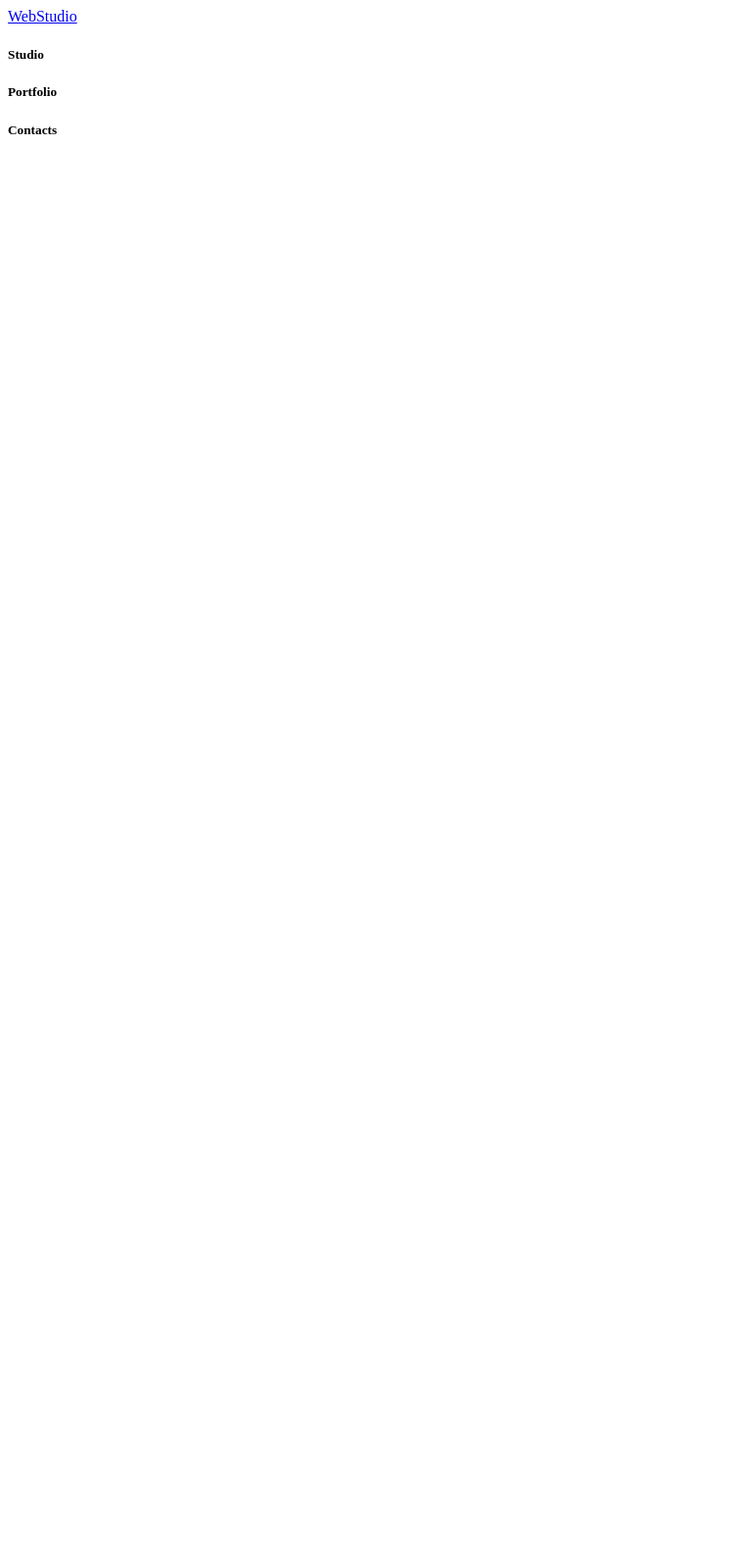
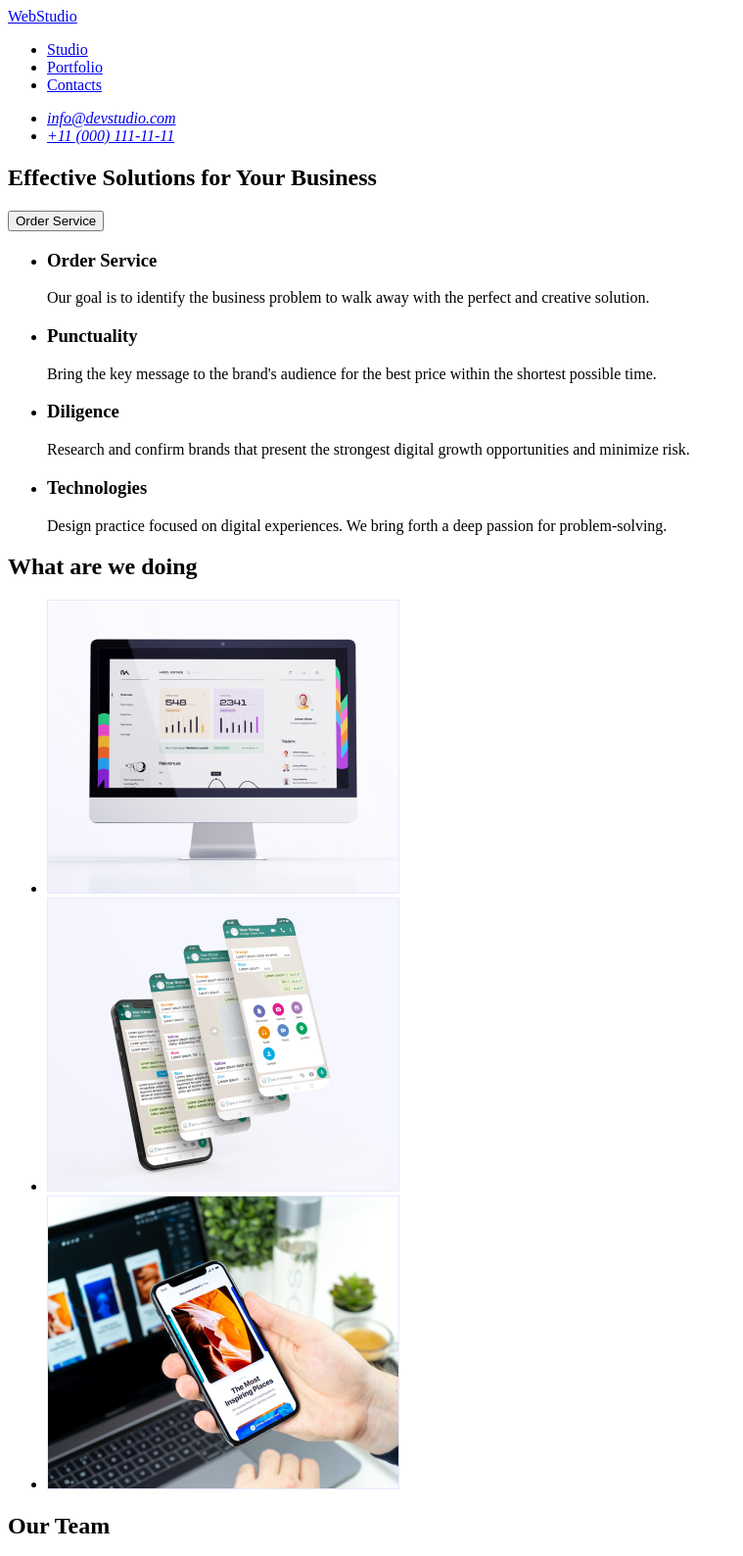
Before and after one commit to MikaelanSchies/goit-markup-hw-01, a plain HTML site: page index.html in a window 1280 px wide. Shown: the top 1588 px of the page at 98% size, without its empty margins (0-759 px from the left). Before the commit the page ends 800 px from the top, so only its background shows below. Drawn offline with Linux system fonts and the light colour scheme.

Commit message:
added images, tags and attributes

```diff
--- a/index.html
+++ b/index.html
@@ -10,10 +10,87 @@
     <header>
         <a href="logotype">WebStudio</a>
         <nav>
-            <h5>Studio</h5>
-            <h5>Portfolio</h5>
-            <h5>Contacts</h5>
+            <ul>
+                <li><a href="#studio">Studio</a></li>
+                <li><a href="#portfolio">Portfolio</a></li>
+                <li><a href="#contacts">Contacts</a></li>
+            </ul>
         </nav>
+        <address>
+            <ul>
+                <li><a href="mailto:info@devstudio.com">info@devstudio.com</a></li>
+                <li><a href="tel:+11 (000) 111-11-11">+11 (000) 111-11-11</a></li>
+            </ul>
+        </address>
     </header>
+    <main>
+        <section>
+            <h1>Effective Solutions for Your Business</h1>
+            <button type="button">Order Service</button>
+        </section>
+        <section>
+            <ul>
+                <li>
+                    <h3>Order Service</h3>
+                    <p>Our goal is to identify the business problem to walk away with the perfect and creative solution.</p>
+                </li>
+                <li>
+                    <h3>Punctuality</h3>
+                    <p>Bring the key message to the brand's audience for the best price within the shortest possible time.</p>
+                </li>
+                <li>
+                    <h3>Diligence</h3>
+                    <p>Research and confirm brands that present the strongest digital growth opportunities and minimize risk.</p>
+                </li>
+                <li>
+                    <h3>Technologies</h3>
+                    <p>Design practice focused on digital experiences. We bring forth a deep passion for problem-solving.</p>
+                </li>
+            </ul>
+        </section>
+        <section>
+            <h2>What are we doing</h2>
+            <ul>
+                <li>
+                    <img src="./img.tech/Rectangle 71.png" alt="Rectangle 71">
+                </li>
+                <li>
+                    <img src="./img.tech/Rectangle 71 (1).png" alt="Rectangle 71 (1)">
+                </li>
+                <li>
+                    <img src="./img.tech/Rectangle 71 (2).png" alt="Rectangle 71 (2)">
+                </li>
+            </ul>
+        </section>
+        <section>
+            <h2>Our Team</h2>
+            <ul>
+                <li>
+                    <img src="./img.tech/img.png" alt="img">
+                    <h3>Mark Guerrero</h3>
+                    <p>Product Designer</p>
+                </li>
+                <li>
+                    <img src="./img.tech/img (1).png" alt="img (1)">
+                    <h3>Tom Ford</h3>
+                    <p>Frontend Developer</p>
+                </li>
+                <li>
+                    <img src="./img.tech/img (2).png" alt="img (2)">
+                    <h3>Camila Garcia</h3>
+                    <p>Marketing</p>
+                </li>
+                <li>
+                    <img src="./img.tech/img (3).png" alt="img (3)">
+                    <h3>Daniel Wilson</h3>
+                    <p>UI Designer</p>
+                </li>
+            </ul>
+        </section>
+    </main>
+    <footer>
+        <a href="logotype">WebStudio</a>
+        <p>Increase the flow of customers and sales for your business with digital marketing & growth solutions.</p>
+    </footer>
 </body>
 </html>
```
Also changed, not shown: img.tech/Rectangle 71 (1).png (added), img.tech/Rectangle 71 (2).png (added), img.tech/Rectangle 71.png (added), img.tech/img (1).png (added), img.tech/img (2).png (added), img.tech/img (3).png (added), img.tech/img.png (added).
